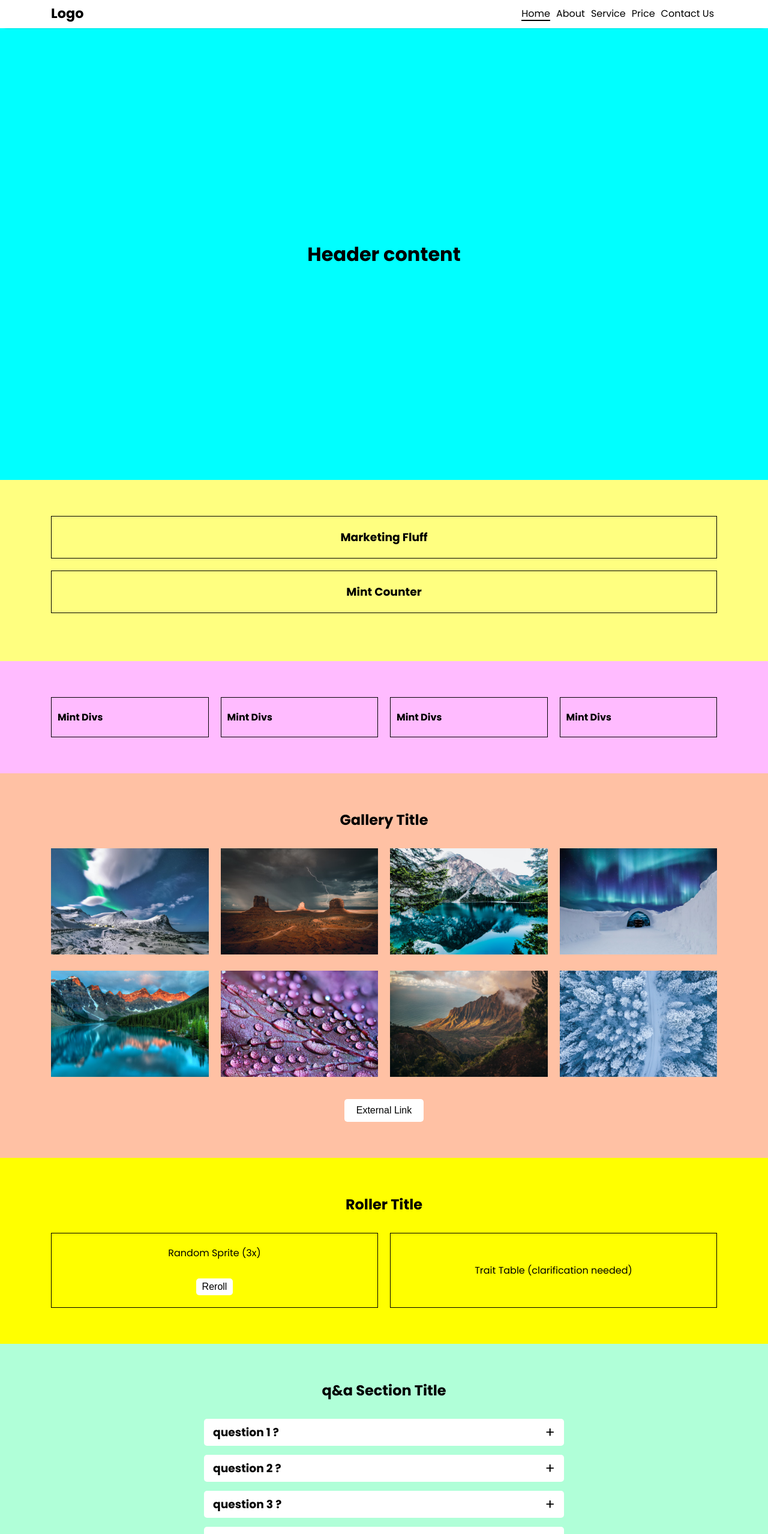
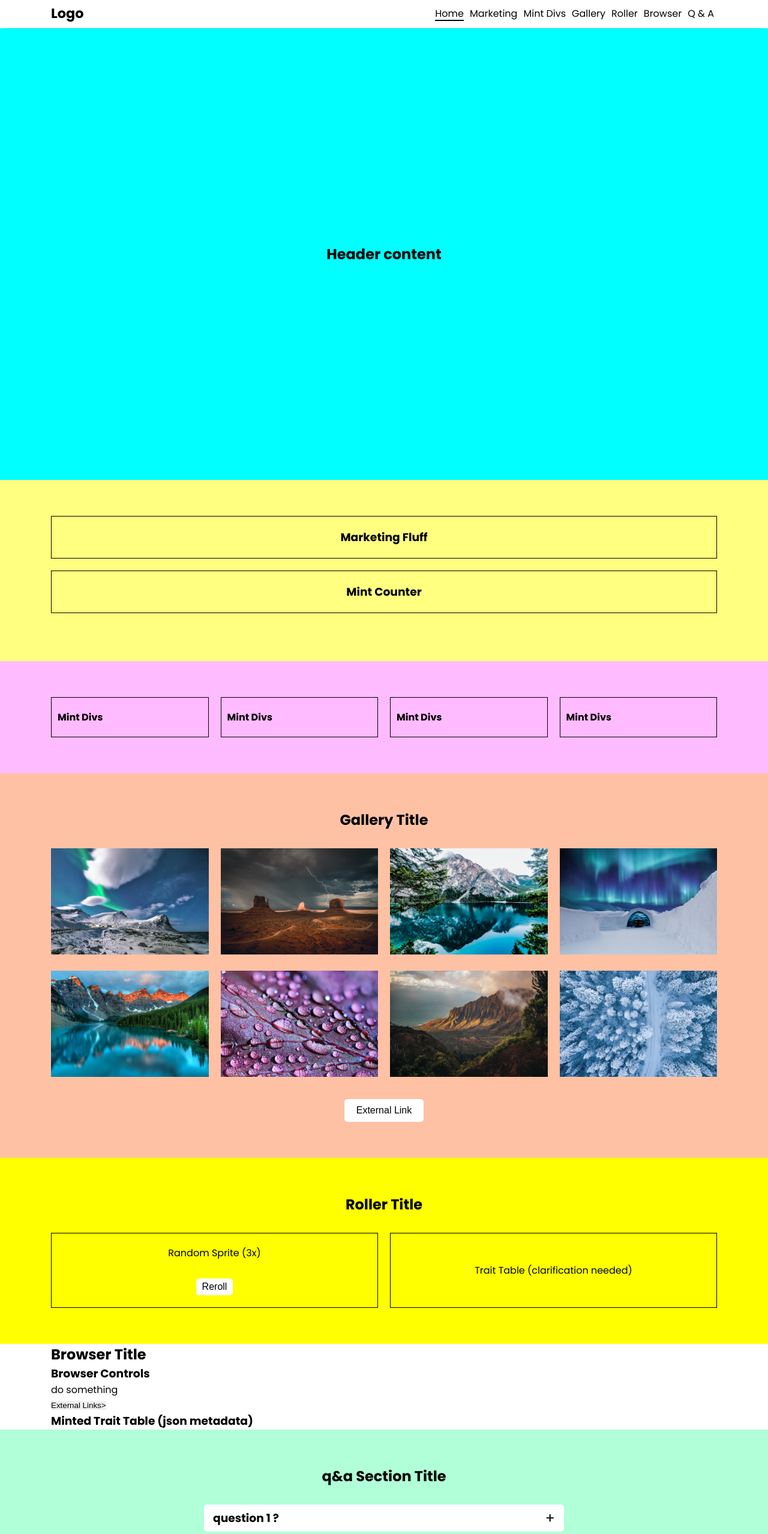
Before and after one commit to Bassem-Zakii/clients, a plain HTML site: page index.html in a window 1280 px wide. Shown: the top 2557 px of the page at 60% size. Drawn offline with Linux system fonts and the light colour scheme.

Commit message:
Add files via upload

```diff
--- a/index.html
+++ b/index.html
@@ -17,24 +17,30 @@
       <div class="logo-menu">
         <div class="g-container">
           <div class="logo">
-            <a href="#">Logo</a>
+            <a href="#home">Logo</a>
           </div>
           <nav>
             <ul>
               <li>
-                <a class="active" href="#">Home</a>
+                <a class="active" href="#home">Home</a>
               </li>
               <li>
-                <a href="#">About</a>
+                <a href="#marketing">Marketing</a>
               </li>
               <li>
-                <a href="#">Service</a>
+                <a href="#mint-divs">Mint Divs</a>
               </li>
               <li>
-                <a href="#">Price</a>
+                <a href="#gallery">Gallery</a>
               </li>
               <li>
-                <a href="#">Contact Us</a>
+                <a href="#roller">Roller</a>
+              </li>
+              <li>
+                <a href="#browser">Browser</a>
+              </li>
+              <li>
+                <a href="#qaa">Q & A</a>
               </li>
             </ul>
             <button class="nav-btn">
@@ -45,14 +51,14 @@
           </nav>
         </div>
       </div>
-      <div class="header-content">
+      <section class="header-content" id="home">
         <h1>Header content</h1>
-      </div>
+      </section>
     </header>
     <main>
       <!-- section marketing -->
 
-      <section class="marketing">
+      <section class="marketing" id="marketing">
         <div class="g-container">
           <div class="marketing-fluff">
             <h3>Marketing Fluff</h3>
@@ -65,7 +71,7 @@
 
       <!-- section mint divs -->
 
-      <section class="mint-divs">
+      <section class="mint-divs" id="mint-divs">
         <div class="g-container">
           <div class="divs">
             <div class="mint">
@@ -86,7 +92,7 @@
 
       <!-- gallery section -->
 
-      <section class="gallery">
+      <section class="gallery" id="gallery">
         <div class="g-container">
           <h2>Gallery Title</h2>
           <div class="gallery-content">
@@ -123,7 +129,7 @@
 
       <!-- section roller -->
 
-      <section class="roller">
+      <section class="roller" id="roller">
         <div class="g-container">
           <h2>Roller Title</h2>
           <div class="roller-content">
@@ -140,7 +146,25 @@
 
       <!-- section question & answer -->
 
-      <section class="question-answer">
+      <section class="browser" id="browser">
+        <div class="g-container">
+          <h2>Browser Title</h2>
+          <div class="browser-content">
+            <div class="browser-controls">
+              <h3>Browser Controls</h3>
+              <p>do something</p>
+              <button>External Links></button>
+            </div>
+            <div class="minted-data">
+              <h3>Minted Trait Table (json metadata)</h3>
+            </div>
+          </div>
+        </div>
+      </section>
+
+      <!-- section question & answer -->
+
+      <section class="question-answer" id="qaa">
         <div class="g-container">
           <h2>q&a Section Title</h2>
           <ul>
```
